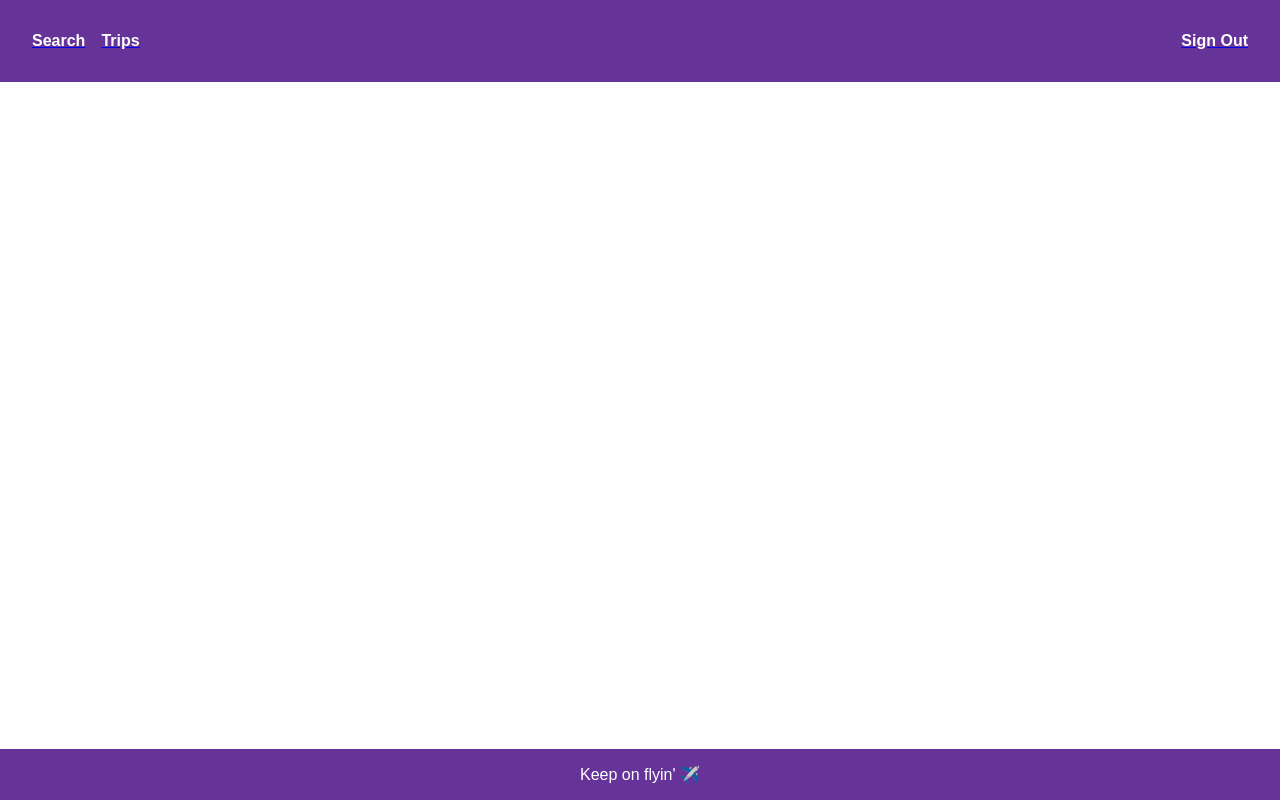
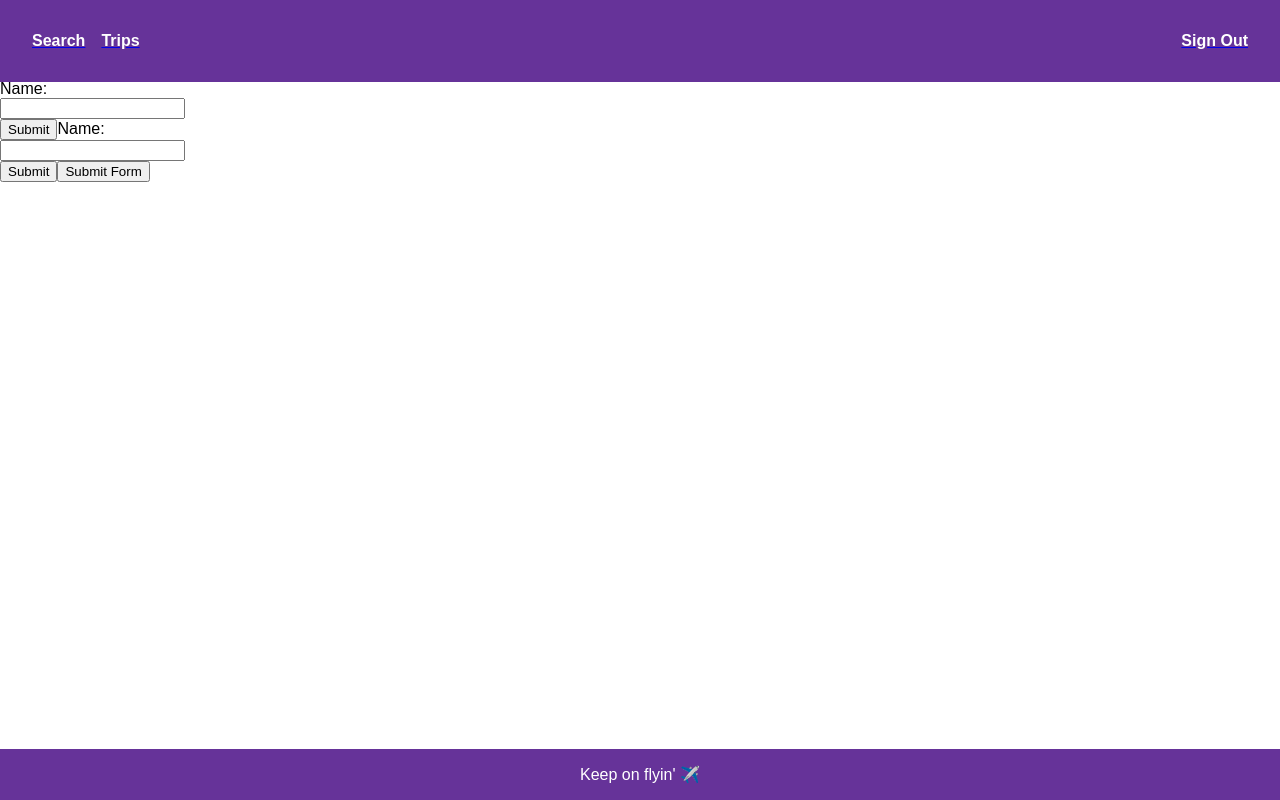
Before and after one commit to flightgenie/flightgenie, a React app: page / in a window 1280 px wide. Built offline with nearby package versions, Linux system fonts and the light colour scheme.

Commit message:
Start on form styling

```diff
--- a/src/components/Form.tsx
+++ b/src/components/Form.tsx
@@ -1,7 +1,8 @@
 import React from 'react';
+import styled from 'styled-components';
 import { useSelector, useDispatch } from 'react-redux';
 import { submitForm } from '../actions/appActions';
-import { form } from '../interfaces'
+import { form } from '../interfaces';
 
 const testForm: form = {
   origin: 'lax',
@@ -11,18 +12,29 @@ const testForm: form = {
   flightClass: 'economy',
   directFlights: false,
   destination: 'jfk',
-}
-
+};
 
 const Form: React.FC = (props: any): JSX.Element => {
   const dispatch = useDispatch();
   const counter = useSelector(state => state.app.username);
   return (
-    <div>
+    <FormContainer>
+      <label>
+        Name:
+        <input type="text" name="name" />
+      </label>
+      <input type="submit" value="Submit" />
+      <label>
+        Name:
+        <input type="text" name="name" />
+      </label>
+      <input type="submit" value="Submit" />
       <button onClick={() => dispatch(submitForm(testForm))}>
         Submit Form
       </button>
-    </div>
-  )
+    </FormContainer>
+  );
 };
 export default Form;
+
+const FormContainer = styled.form``;
--- a/src/components/Search.tsx
+++ b/src/components/Search.tsx
@@ -1,12 +1,18 @@
-import React from 'react';
+import React, { Fragment } from 'react';
 import { useDispatch } from 'react-redux';
 import { submitForm, addTrip } from '../actions/appActions';
-import { Nav } from '../utils';
+import Form from './Form';
+import { Nav, Wrapper } from '../utils';
 
 const Search: React.FC = (props: any): JSX.Element => {
   const dispatch = useDispatch();
-  return (<div id="Search">
-    <Nav />
-  </div>);
+  return (
+    <Fragment>
+      <Nav />
+      <Wrapper>
+        <Form />
+      </Wrapper>
+    </Fragment>
+  );
 };
 export default Search;
```
